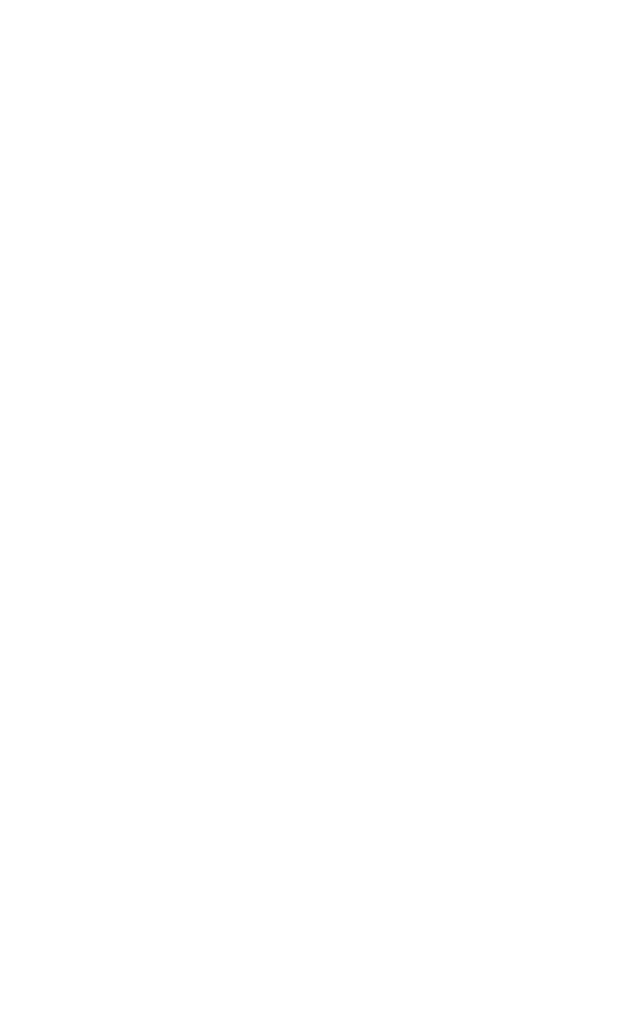
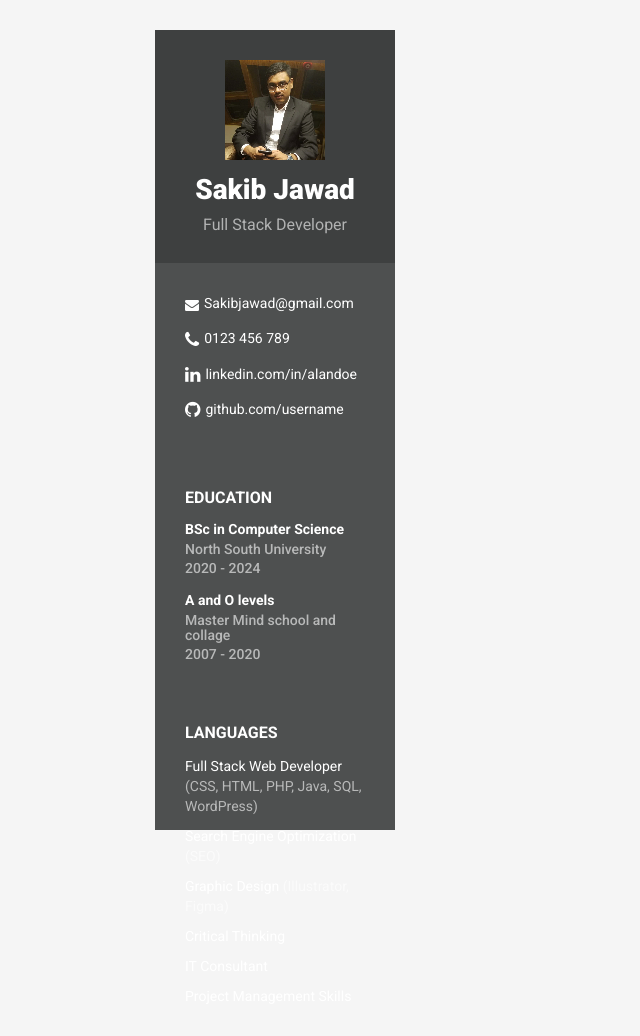
Before and after one commit to JakibSawad/CV-Assignment-CSE311L.2-SakibJawad-2031411642, a plain HTML site: page index.html in a window 1280 px wide. Shown: the whole page, without its empty margins (0-640 px from the left). Before the commit the page ends 800 px from the top, so only its background shows below. Drawn offline with Linux system fonts and the light colour scheme.

Commit message:
side bar

```diff
--- a/assets/CSS/styles.css
+++ b/assets/CSS/styles.css
@@ -0,0 +1,140 @@
+body {
+    font-family: 'Roboto', sans-serif;
+    color: #545E6C;
+    background: #f5f5f5;
+    font-size: 14px;
+    padding: 30px;
+    -webkit-font-smoothing: antialiased;
+    -moz-osx-font-smoothing: grayscale;
+  }
+  h1
+  h2,
+  h3,
+  h4,
+  h5,
+  h6 {
+    font-weight: 700;
+  }
+  a {
+    color: #2d7788;
+  }
+  a:hover {
+    text-decoration: underline;
+    color: #1a454f;
+  }
+  a:focus {
+    text-decoration: none;
+  }
+  p {
+    line-height: 1.5;
+  }
+  .wrapper {
+    background: #42A8C0;
+    max-width: 970px;
+    margin: 0 auto;
+    position: relative;
+    -webkit-box-shadow: 0px 2px 4px rgba(0, 0, 0, 0.1);
+    -moz-box-shadow: 0px 2px 4px rgba(0, 0, 0, 0.1);
+    box-shadow: 0px 2px 4px rgba(0, 0, 0, 0.1);
+  }
+  .sidebar-wrapper {
+    background: #4e5050;
+    position: absolute;
+    left: 0;
+    width: 240px;
+    height: 100%;
+    min-height: 800px;
+    color: #fff;
+  }
+  .sidebar-wrapper a {
+    color: #fff;
+  }
+  .sidebar-wrapper .profile-container {
+    padding: 30px;
+    background: rgba(0, 0, 0, 0.2);
+    text-align: center;
+    color: #fff;
+  }
+  .sidebar-wrapper .name {
+    font-size: 28px;
+    font-weight: 900;
+    margin-top: 0;
+    margin-bottom: 10px;
+  }
+  .sidebar-wrapper .tagline {
+    color: rgba(255, 255, 255, 0.6);
+    font-size: 16px;
+    font-weight: 400;
+    margin-top: 0;
+    margin-bottom: 0;
+  }
+  .sidebar-wrapper .profile {
+    margin-bottom: 15px;
+  }
+  .sidebar-wrapper .contact-list .fa {
+    margin-right: 5px;
+    font-size: 18px;
+    vertical-align: middle;
+  }
+  .sidebar-wrapper .contact-list li {
+    margin-bottom: 15px;
+  }
+  .sidebar-wrapper .contact-list li:last-child {
+    margin-bottom: 0;
+  }
+  .sidebar-wrapper .contact-list .email .fa {
+    font-size: 14px;
+  }
+  .sidebar-wrapper .container-block {
+    padding: 30px;
+  }
+  .sidebar-wrapper .container-block-title {
+    text-transform: uppercase;
+    font-size: 16px;
+    font-weight: 700;
+    margin-top: 0;
+    margin-bottom: 15px;
+  }
+  .sidebar-wrapper .degree {
+    font-size: 14px;
+    margin-top: 0;
+    margin-bottom: 5px;
+  }
+  .sidebar-wrapper .education-container .item {
+    margin-bottom: 15px;
+  }
+  .sidebar-wrapper .education-container .item:last-child {
+    margin-bottom: 0;
+  }
+  .sidebar-wrapper .education-container .meta {
+    color: rgba(255, 255, 255, 0.6);
+    font-weight: 500;
+    margin-bottom: 0px;
+    margin-top: 0;
+  }
+  .sidebar-wrapper .education-container .time {
+    color: rgba(255, 255, 255, 0.6);
+    font-weight: 500;
+    margin-bottom: 0px;
+  }
+  .sidebar-wrapper .skills-container .lang-desc {
+    color: rgba(255, 255, 255, 0.6);
+  }
+  .sidebar-wrapper .skills-list {
+    margin-bottom: 0;
+  }
+  .sidebar-wrapper .skills-list li {
+    margin-bottom: 10px;
+  }
+  .sidebar-wrapper .skills-list li:last-child {
+    margin-bottom: 0;
+  }
+  .sidebar-wrapper .interests-list {
+    margin-bottom: 0;
+  }
+  .sidebar-wrapper .interests-list li {
+    margin-bottom: 10px;
+  }
+  .sidebar-wrapper .interests-list li:last-child {
+    margin-bottom: 0;
+  }
--- a/index.html
+++ b/index.html
@@ -8,3 +8,54 @@
     <link rel="stylesheet" href="assets/plugins/font-awesome/css/font-awesome.css">
     <link id="theme-style" rel="stylesheet" href="assets/css/styles.css">
 </head>
+<body>
+    <div class="wrapper">
+        <div class="sidebar-wrapper">
+            <div class="profile-container">
+                <img class="profile" src="assets/images/profile1.png" alt="" />
+                <h1 class="name">Sakib Jawad</h1>
+                <h3 class="tagline">Full Stack Developer</h3>
+            </div>
+
+            <div class="contact-container container-block">
+                <ul class="list-unstyled contact-list">
+                    <li class="email"><i class="fa fa-envelope"></i><a href="mailto: SakibJawad30@gmail.com">Sakibjawad@gmail.com</a></li>
+                    <li class="phone"><i class="fa fa-phone"></i><a href="tel:0163 678 9621">0123 456 789</a></li>
+                    <li class="linkedin"><i class="fa fa-linkedin"></i><a href="https://www.linkedin.com/in/sakib-jawad-517452221/" target="_blank">linkedin.com/in/alandoe</a></li>
+                    <li class="github"><i class="fa fa-github"></i><a href="https://github.com/JakibSawad" target="_blank">github.com/username</a></li>
+                </ul>
+            </div>
+            <div class="education-container container-block">
+                <h2 class="container-block-title">Education</h2>
+                <div class="item">
+                    <h4 class="degree">BSc in Computer Science</h4>
+                    <h5 class="meta">North South University</h5>
+                    <div class="time">2020 - 2024</div>
+                </div>
+                <div class="item">
+                    <h4 class="degree">A and O levels</h4>
+                    <h5 class="meta">Master Mind school and collage</h5>
+                    <div class="time">2007 - 2020</div>
+                </div>
+            </div>
+
+            <div class="skills-container container-block">
+                <h2 class="container-block-title">Languages</h2>
+                <ul class="list-unstyled interests-list">
+                    <li>Full Stack Web Developer <span class="lang-desc">(CSS, HTML, PHP, Java, SQL, WordPress)</span></li>
+                    <li>Search Engine Optimization <span class="lang-desc">(SEO)</span></li>
+                    <li>Graphic Design <span class="lang-desc">(Illustrator, Figma)</span></li>
+                    <li>Critical Thinking <span class="lang-desc"></span></li>
+                    <li>IT Consultant <span class="lang-desc"></span></li>
+                    <li>Project Management Skills <span class="lang-desc"></span></li>
+                </ul>
+            </div>
+
+        </div>
+
+
+
+
+
+</body>
+</html>
```
Also changed, not shown: assets/images/profile.jpg (added), assets/images/profile1.png (added), 3 other files.
